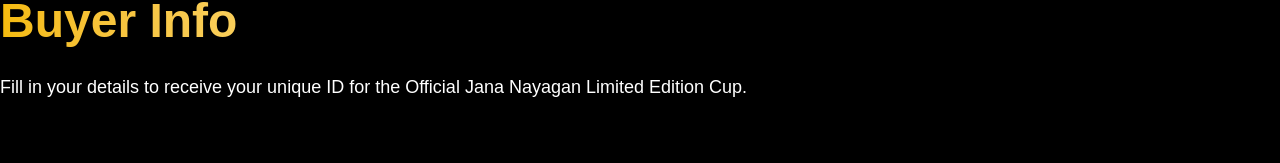
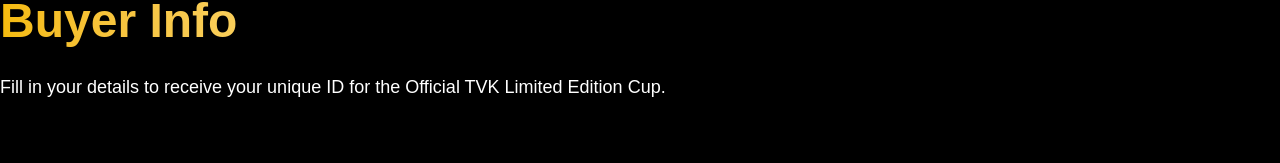
Before and after one commit to sugimx/jananayagan, a Next.js app: page /product in a window 1280 px wide. Shown: the part 624-787 px from the top of the page. Built offline with nearby package versions, Linux system fonts and the light colour scheme.

Commit message:
name removed in product screen

```diff
--- a/src/components/layouts/user/BuyerInfo.tsx
+++ b/src/components/layouts/user/BuyerInfo.tsx
@@ -26,7 +26,7 @@ const BuyerInfo = () => {
                 <div className='h-auto py-10 relative'>
                     <div>
                         <h1 className='text-[1.5rem] bg-gradient-to-r from-[#F5BB0B] via-[#FFED9F] to-[#FF6B00] text-transparent bg-clip-text font-semibold my-1 md:text-[3rem] md:my-2'>Buyer Info</h1>
-                        <p className='text-sm leading-relaxed my-1 md:text-lg md:my-4 text-white'>Fill in your details to receive your unique ID for the Official Jana Nayagan Limited Edition Cup.</p>
+                        <p className='text-sm leading-relaxed my-1 md:text-lg md:my-4 text-white'>Fill in your details to receive your unique ID for the Official TVK Limited Edition Cup.</p>
                          {/* and secure your entry into the lucky draw. */}
                     </div>
                     <Suspense fallback={<LoadingScreen />}>
```
